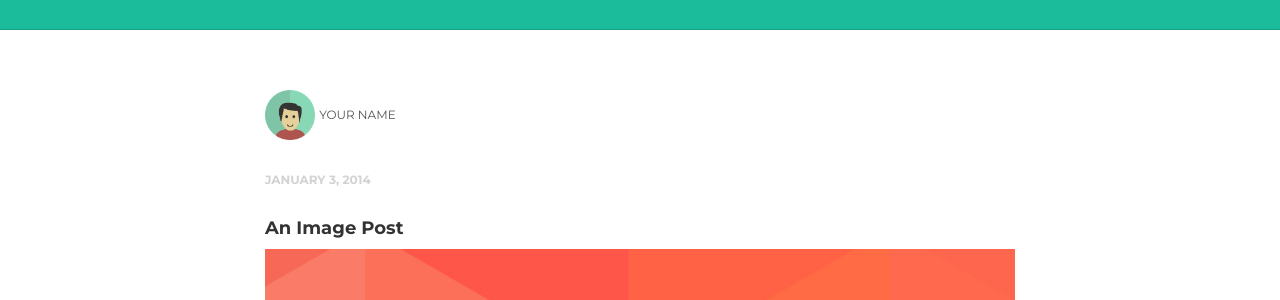
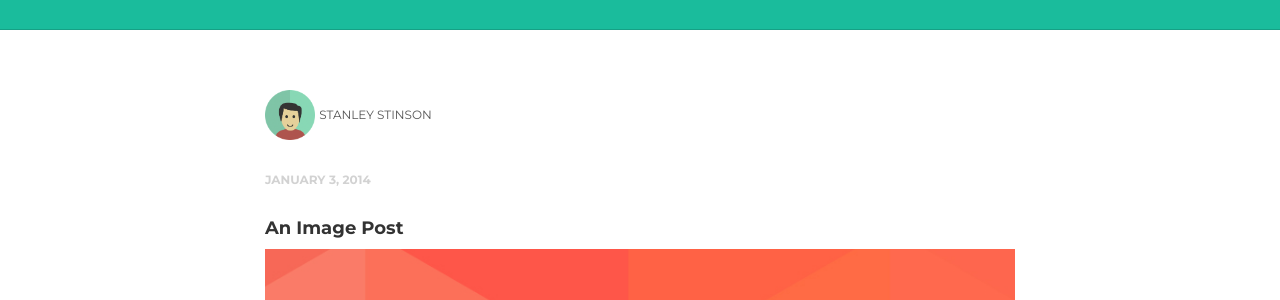
Before and after one commit to SvenFlorian/Stanley-Jekyll, a Jekyll site: the page built from _posts/2014-01-03-an-image-post.html, in a window 1280 px wide. Shown: the part 161-461 px from the top of the page. Built offline with Jekyll 4.4.1, drawn with Linux system fonts in a browser that asks for light colours; nearby versions of some CDN libraries; library files that are not in the unit come from our copies; a file with an impossible date is left out.

Commit message:
Minor changes

```diff
--- a/_config.yml
+++ b/_config.yml
@@ -19,10 +19,16 @@ defaults:
   -
     scope:
       path: ""
+      type: "page"
+    values:
+      layout: "default"
+  -
+    scope:
+      path: ""
       type: "post"
     values:
       layout: "post"
-      author: "Your name"
+      author: "Stanley Stinson"
       date: ""
       title: ""
       category: ""
--- a/blog.html
+++ b/blog.html
@@ -8,9 +8,9 @@ layout: default
 		<div class="container">
 			<div class="row">
 				<div class="col-lg-8 col-lg-offset-2">
-					<p><img src="{{ "/assets/img/user.png" | prepend: site.baseurl }}" width="50px" height="50px"> <ba>Stanley Stinson</ba></p>
+					<p><img src="{{ "/assets/img/user.png" | prepend: site.baseurl }}" width="50px" height="50px"> <ba>{{ post.author }}</ba></p>
 					<p><bd>{{ post.date | date: "%B %-d, %Y" }}</bd></p>
-					<h4>{{ post.title }}</h4>
+					<h4><a href="{{ post.url | prepend: site.baseurl }}" style="text-decoration : none; color : #000;">{{ post.title }}</a></h4>
                     <p>{% if post.img %}<img src="{{ post.img }}">{% endif %}</p>
 					<p>{% if post.excerpt %} {{ post.excerpt }}
                        {% else %}  {{ post.description}}  {% endif %}</p>
```
